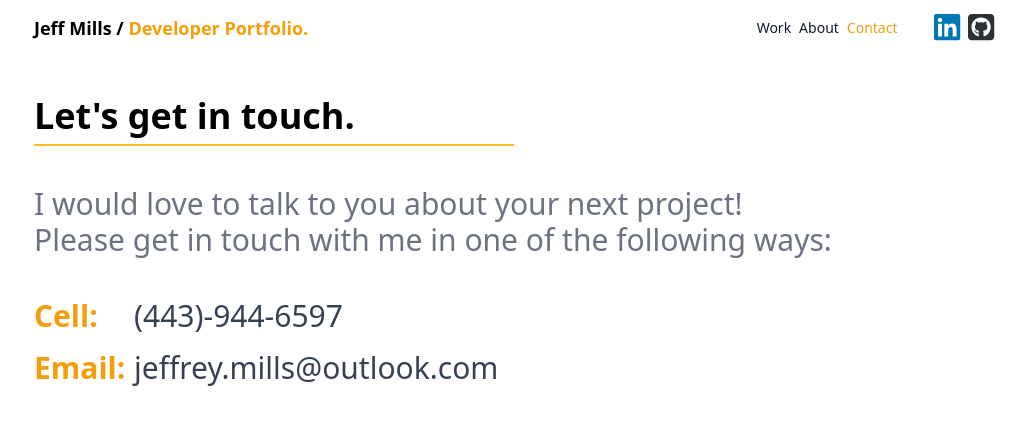
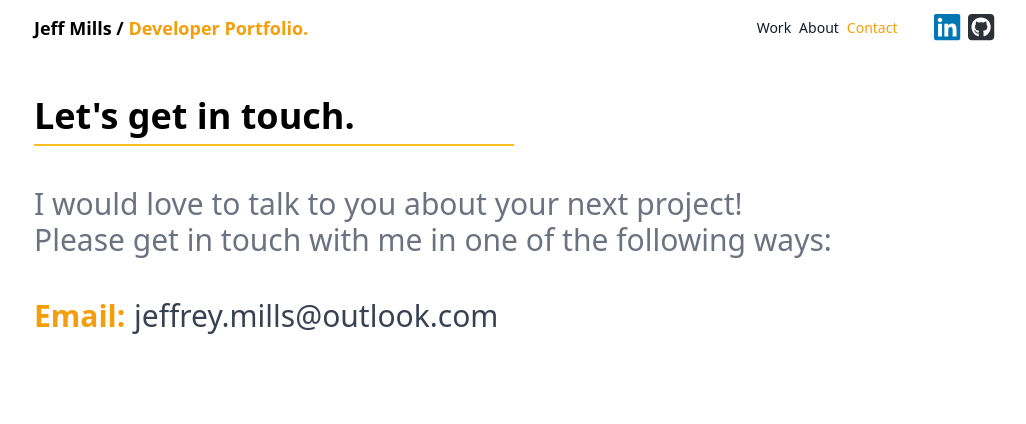
Before and after one commit to jeffhappens/jeffreymills, a Vue app: page /contact in a window 1280 px wide. Shown: the top 424 px of the page, without its empty margins (126-1152 px from the left). Built offline with nearby package versions, Linux system fonts and the light colour scheme.

Commit message:
Update ContactView.vue

```diff
--- a/src/views/ContactView.vue
+++ b/src/views/ContactView.vue
@@ -13,10 +13,6 @@
                 <br>
                 Please get in touch with me in one of the following ways:</p>
             <ul class="text-3xl text-gray-700">
-                <li class="my-4">
-                    <span class="text-amber-500 font-bold block md:inline-block w-[100px]">Cell:</span>
-                    <a class="" href="TEL:4439446597">(443)-944-6597</a>
-                </li>
                 <li class="my-2">
                     <span class="text-amber-500 font-bold block md:inline-block w-[100px]">Email:</span>
                     <a href="mailto:jeffrey.mills@outlook.com">jeffrey.mills@outlook.com</a>
```
